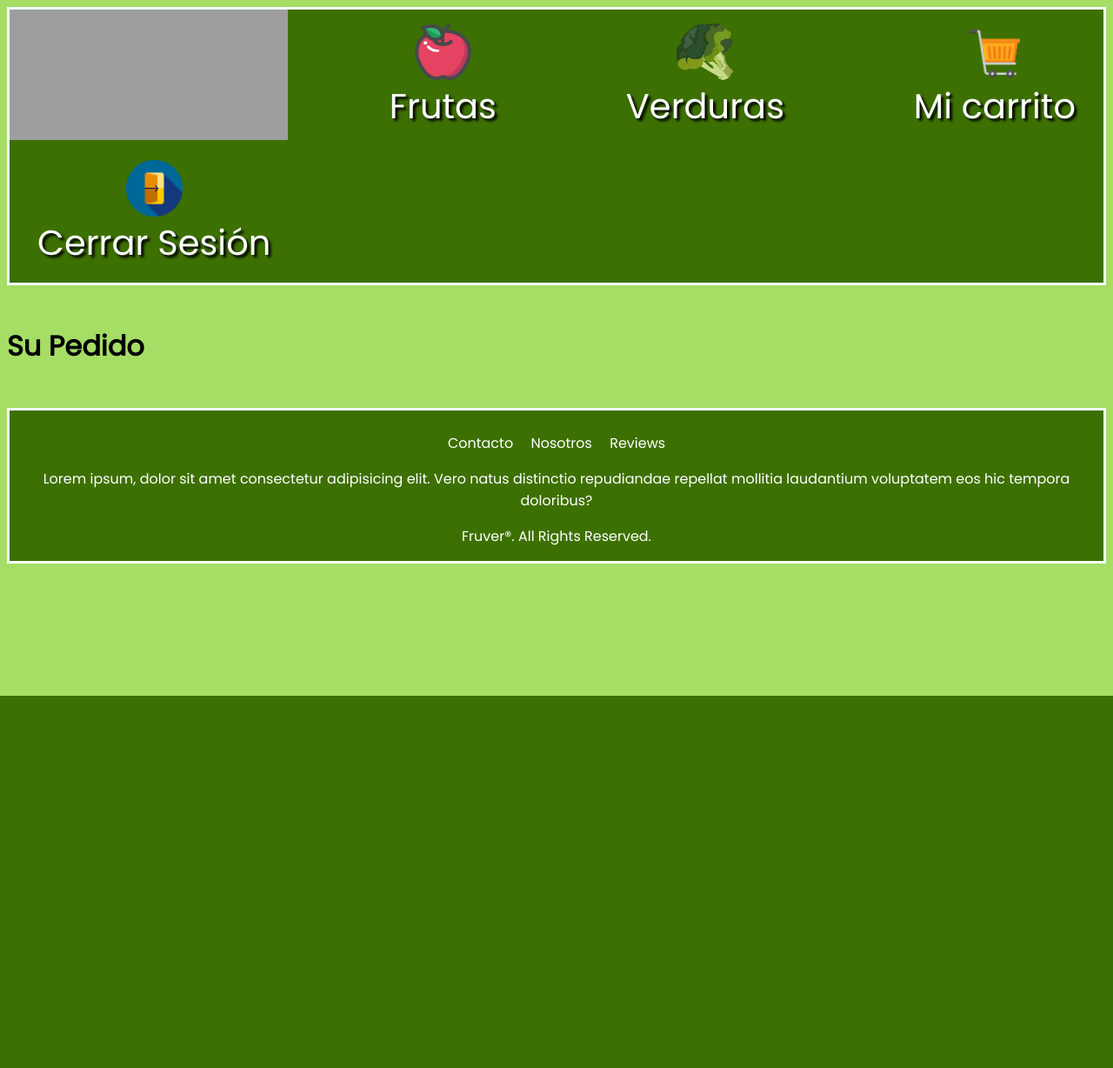
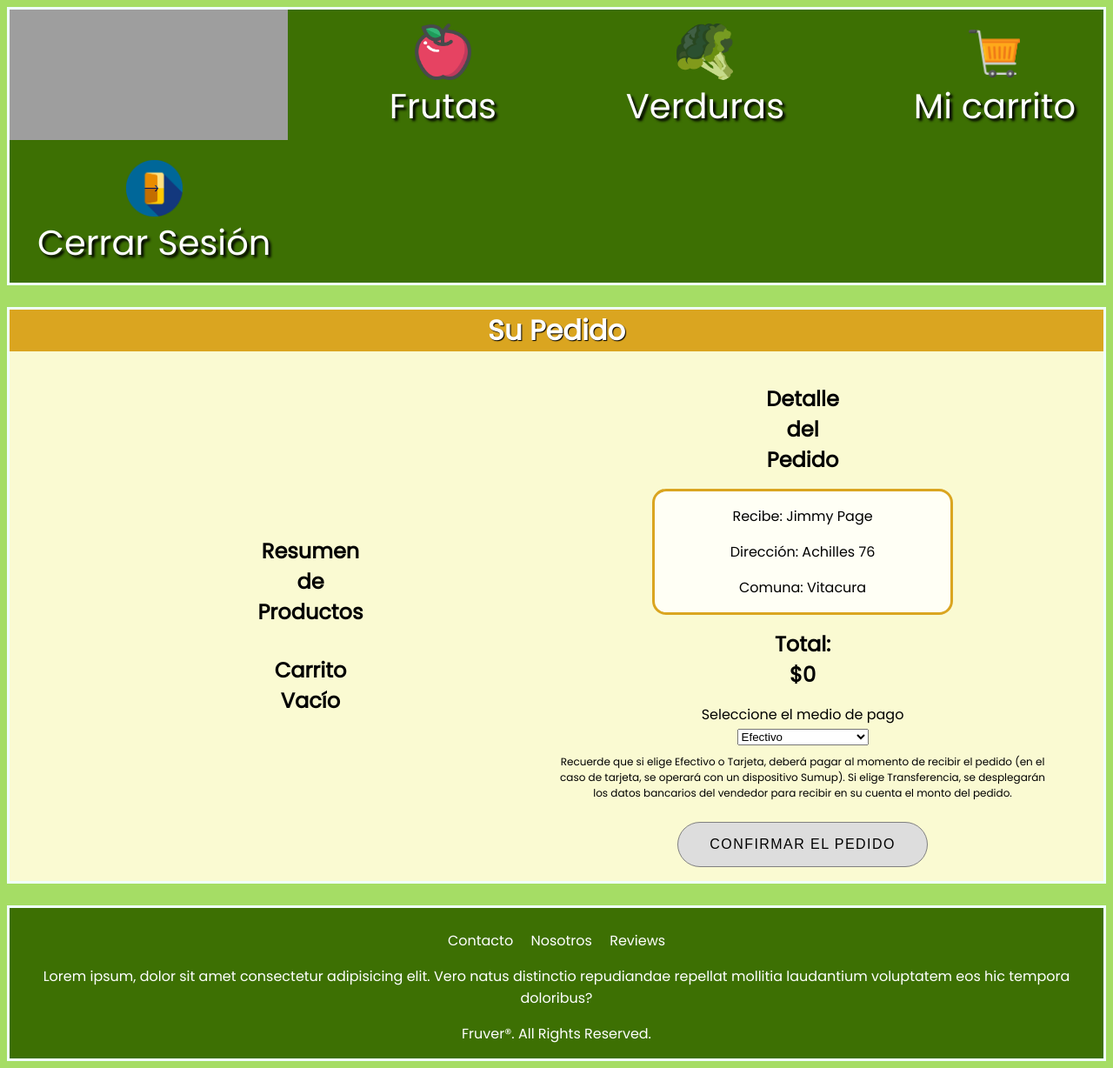
Before and after one commit to ZepFloyd/Fruver, a Django app: page /pedidos/hacerpedido/ in a window 1280 px wide. Shown: the whole page at 87% size. Before the commit the page ends 800 px from the top, so only its background shows below. Run offline with Django 3.2, Linux system fonts and the light colour scheme; a user stored in the database is signed in; some libraries are stand-ins or nearby versions; grey boxes are pictures that could not be loaded.

Commit message:
Update 10
Created a DetallePedido class inside the Pedidos.models, which will serve as an intermediary table to handle the many to many relationship between the Producto and Pedido tables.

Created a template and a view for the order funcionality (.html, .css, and an URL, as well as the function in views.py). It displays a summary of the items added to the shopping cart, the customer's name and address, a select widget for the payment method, the ammount of the order, and the button to place it.

When clicking on the confirmar pedido button, an order is created in the database, with the current user's id as a foreign key. However, there's an error when creating the detalle pedido register (to handle the many to many relationship). It needs fixing so the pedido register is able to link the products it contains.

```diff
--- a/Pedidos/admin.py
+++ b/Pedidos/admin.py
@@ -4,3 +4,4 @@ from .models import *
 # Register your models here.
 
 admin.site.register(Pedido)
+admin.site.register(DetallePedido)
--- a/Pedidos/static/Pedidos/styles/hacerpedido.css
+++ b/Pedidos/static/Pedidos/styles/hacerpedido.css
@@ -0,0 +1,132 @@
+main {
+    background-color: lightgoldenrodyellow;
+    border: solid 0.2rem azure;
+    text-align: center;
+    color: black;
+}
+
+/*título Carrito*/
+h1 {
+    background-color: goldenrod;
+    color: white;
+    margin-top: 0rem;
+    text-shadow: 1px 1px 1px black;
+}
+
+
+/*contenedor para resumen de productos y datos del cliente, ordenados en fila*/
+.contenidos {
+    display: flex;
+    flex-flow: row wrap;
+    justify-content: center;
+    align-items: center;
+    width: 100%;
+    margin: 0rem;
+}
+
+
+/*Títulos resumen de productos y datos de cliente*/
+h2 {
+    margin: 1rem 15rem;
+}
+
+
+/*resumen con listado de productos, ordenados en filas*/
+.productos {
+    display: flex;
+    flex-flow: row wrap;
+    justify-content: center;
+    align-items: center;
+    width: 45%;
+}
+
+/*producto individual, contenido interno ordenado en fila (box1, box, box3)*/
+.producto {
+    background-color: rgb(255, 255, 245);
+    margin: 0.5rem;
+    display: flex;
+    flex-flow: column wrap;
+    justify-content: center;
+    align-items: center;
+    padding: 0.4rem;
+    border: solid 0.2rem goldenrod;
+    border-radius: 1rem;
+    font-size: 0.8rem;
+}
+
+
+/*resumen con datos del cliente y del pedido, ordenados en columnas*/
+.detalles {
+    display: flex;
+    flex-flow: column wrap;
+    justify-content: center;
+    align-items: center;
+    width: 45%;
+}
+
+
+/*Datos del cliente que hace el pedido*/
+.datospedido {
+    background-color: rgb(255, 255, 245);
+    border: solid 0.2rem goldenrod;
+    border-radius: 1rem;
+    width: 60%;
+    height: 50%;
+}
+
+/*párrafo con información sobre el modo de pago*/
+.info {
+    font-size: 0.75rem;
+    margin: 0.5rem 0rem;
+}
+
+
+/* botón para hacer pedido */
+.botonpedido {
+    display: inline-block;
+    border-radius: 2rem;
+    background-color: rgb(221, 221, 221);
+    border: solid 0.1rem grey;
+    font-size: 1rem;
+    text-transform: uppercase;
+    letter-spacing: 0.09rem;
+    font-weight: 500;
+    color: black;
+    text-align: center;
+    padding: 1rem;
+    width: 18rem;
+    transition: all 0.5s;
+    cursor: pointer;
+    margin: 1rem;
+   }
+
+.botonpedido span {
+    cursor: pointer;
+    display: inline-block;
+    position: relative;
+    transition: 0.5s;
+   }
+
+.botonpedido span:after {
+    content: '✔';
+    position: absolute;
+    opacity: 0;
+    top: 0;
+    right: -1rem;
+    transition: 0.5s;
+   }
+
+.botonpedido:hover {
+    background-color: olivedrab;
+    box-shadow: 0px 15px 20px rgba(85, 107, 47, 0.5);
+    color:#fff
+}
+
+.botonpedido:hover span {
+    padding-right: 1rem;
+   }
+
+.botonpedido:hover span:after {
+    opacity: 1;
+    right: 0;
+   }
--- a/Pedidos/templates/Pedidos/carrito.html
+++ b/Pedidos/templates/Pedidos/carrito.html
@@ -40,13 +40,15 @@
             </div>
             {% endfor %}
         {% else %}
-            <h3>Carrito Vacío</h3>
+            <h2>Carrito Vacío</h2>
         {% endif %}
     </section>
     <section>
         <h2>Total: ${{total_pedido}}</h2>
         <!-- <a href="{% url 'fruver-limpiarcarrito' %}"><button>Limpiar Carrito</button></a> -->
-        <button class="botonpedido"><span>Hacer Pedido</span></button>
+        {% if total_pedido > 0 %} <!-- muestra el botón hacer pedido sólo cuando el carrito contiene items -->
+            <a href="{% url 'fruver-hacerpedido' %}"><button class="botonpedido"><span>Hacer Pedido</span></button></a>
+        {% endif %}
     </section>
 {% endblock content %}
 
--- a/Pedidos/templates/Pedidos/hacerpedido.html
+++ b/Pedidos/templates/Pedidos/hacerpedido.html
@@ -9,7 +9,63 @@
 {% block content %} <!-- agrega las sgtes. líneas de código dentro del bloque a la plantilla -->
     <h1>Su Pedido</h1>
 
-    <section class="productoss">
+    <div class="contenidos">
+        <section class="productos" >
+            <h2>Resumen de Productos</h2>
+            {% if request.session.carrito.items %}
+                {% for key, value in request.session.carrito.items %}
+                <div class="producto">
+                    <div class="box1">
+                        <img src="{{value.imagen}}" alt={{value.nombre}} width="100" height="100">
+                    </div>
+                    <div class="box2">
+                        {{value.nombre}}<br>
+                        {{value.cantidad}}
+                        {% if value.modo_venta == 'Kg' %}
+                            {{value.modo_venta}}
+                        {% elif value.modo_venta == 'Unidad'%} <!-- diferenciamos cuando haya 1 o más de 1 producto para mostrar "unidad" o "unidades" -->
+                            {% if value.cantidad == 1 %}
+                                {{value.modo_venta}}
+                            {% elif value.cantidad > 1 %}
+                                {{value.modo_venta}}es
+                            {% endif %}
+                        {% endif %}
+                        <p>${{value.subtotal}}</p>
+                        </form>
+                    </div>
+                </div>
+                {% endfor %}
+            {% else %}
+                <h2>Carrito Vacío</h2>
+            {% endif %}
+        </section>
+        <section class="detalles">
+            <h2>Detalle del Pedido</h2>
+            <div class="datospedido">
+                <p>Recibe: {{current_user.nombre_usuario}} {{current_user.apellido_usuario}}</p>
+                <p>Dirección: {{current_user.domicilio_usuario}}</p>
+                <p>Comuna: {{current_user.comuna}}</p>
+            </div>
+            <div class="mediodepago">
 
-    </section>
+            </div>
+            <section>
+                <h2>Total: ${{total_pedido}}</h2>
+                <form action="" method="POST">
+                    {% csrf_token %}
+                    <input name="totalpedido" type="hidden" value={{total_pedido}}>
+                    <input name="estadopedido" type="hidden" value="Recibido">
+                    <label for="mediopago">Seleccione el medio de pago</label><br>
+                    <select name="mediopago" id="mediopago">
+                        <option value="Efectivo">Efectivo</option>
+                        <option value="Transferencia">Transferencia</option>
+                        <option value="Tarjeta Crédito/Débito">Tarjeta Crédito/Débito</option>
+                    </select>
+                    <p class="info">Recuerde que si elige Efectivo o Tarjeta, deberá pagar al momento de recibir el pedido (en el caso de tarjeta, se operará con un dispositivo Sumup).
+                       Si elige Transferencia, se desplegarán los datos bancarios del vendedor para recibir en su cuenta el monto del pedido.</p>
+                    <button class="botonpedido" type="submit"><span>Confirmar el Pedido</span></button>
+                </form>
+            </section>
+        </section>
+    </div>
 {% endblock content %}
--- a/Pedidos/views.py
+++ b/Pedidos/views.py
@@ -85,10 +85,45 @@ def limpiarcarrito(request):
 def carrito(request):
     return render(request, 'Pedidos/carrito.html')
 
+
+
+
 #Confirmar preoductos, medio de pago y hacer el pedido
 @login_required(login_url='fruver-acceso')
 def hacerpedido(request):
-    return render(request, 'Pedidos/hacerpedido.html')
+    #Instanciamos al usuario actual para crear el pedido, y también para acceder a sus atributos desde el template, lo pasamos al return en el context
+    current_user = request.user
+
+    if request.method == 'POST':
+        #Recogemos el medio de pago, el monto y el estado del pedido desde el POST y los asignamos a avriables
+        pago = request.POST.get('mediopago')
+        monto = int(request.POST.get('totalpedido'))
+        estado = request.POST.get('estadopedido')
+        #creamos un pedido pasando los argumentos de monto, medio de pago, estado y id del cliente
+        order = Pedido.objects.create(monto_pedido=monto, medio_pago=pago, estado_pedido=estado, cliente=current_user)
+        cart = request.session.get("carrito")
+        for value in cart:
+            producto = value.producto_id
+            cantidad = value.cantidad
+            modoventa = value.modo_venta
+            subtotal = value.subtotal
+            precio = subtotal / cantidad
+            detalle = DetallePedido.objects.create(precio_producto=precio, modo_venta=modoventa, cantidad_producto=cantidad, subtotal=subtotal, pedido_id=order.id, producto_id=producto)
+
+
+        #limpiamos el carrito
+        carrito = Carrito(request)
+        carrito.limpiar()
+        #informamos al usuario que su pedido ha sido confirmado y redirigimos a página principal
+        messages.success(request,'¡Su pedido ha sido confirmado!')
+        return redirect('fruver-home')
+
+    context = {'current_user': current_user}
+    return render(request, 'Pedidos/hacerpedido.html', context)
+
+
+
+
 
 #Accede a la lista de pedidos activos de los clientes
 @login_required(login_url='fruver-acceso')
```
Also changed, not shown: Pedidos/forms.py (+19 -12 lines), Pedidos/models.py (+19 -5 lines), Pedidos/migrations/0004_auto_20220424_2045.py (added), Pedidos/migrations/0005_auto_20220424_2105.py (added), Pedidos/migrations/0006_auto_20220424_2106.py (added), Pedidos/migrations/0007_auto_20220424_2130.py (added), db.sqlite3.
